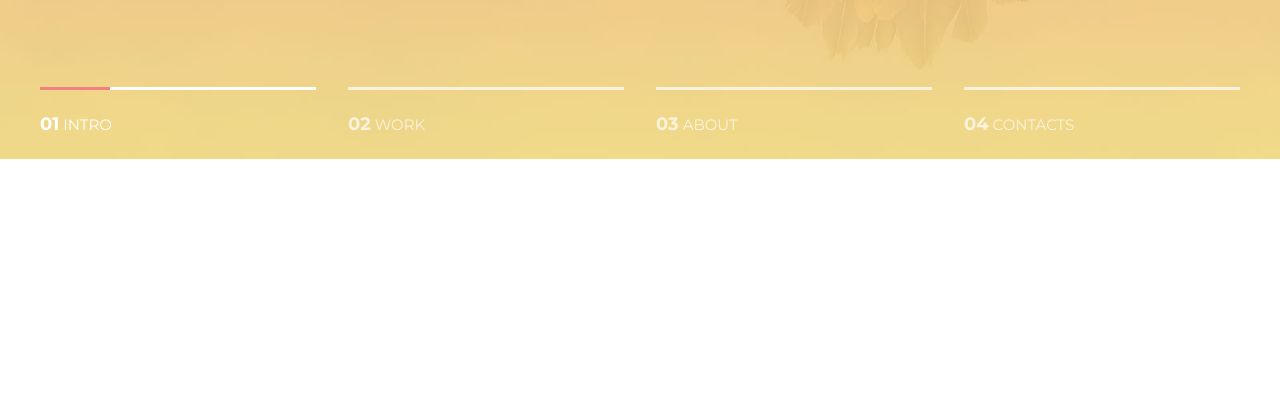
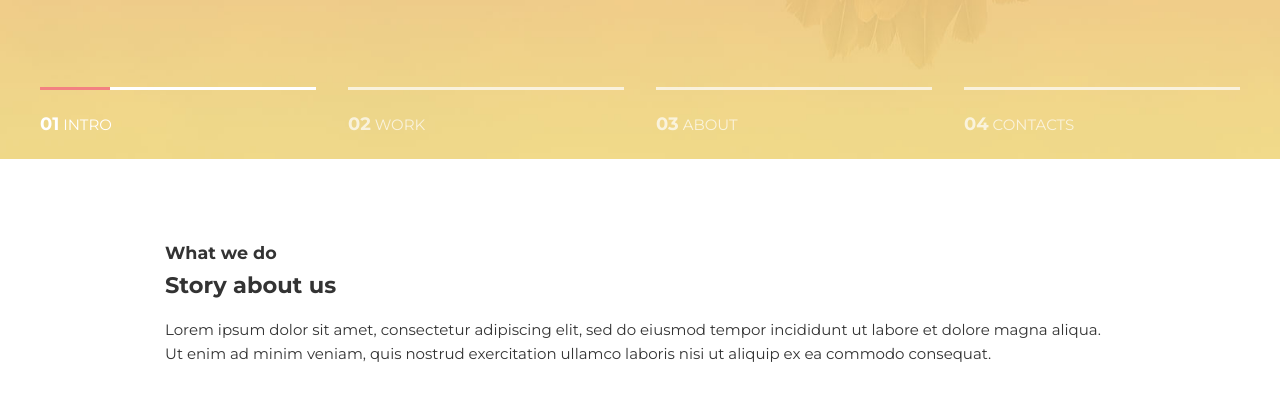
Before and after one commit to nikolay4irkov/MoGo, a plain HTML site: page index.html in a window 1280 px wide. Shown: the part 641-1042 px from the top of the page. Before the commit the page ends 800 px from the top, so only its background shows below. Drawn offline with Linux system fonts and the light colour scheme.

Commit message:
about us section started

```diff
--- a/assets/css/style.css
+++ b/assets/css/style.css
@@ -200,3 +200,18 @@ h1, h2, h3, h4, h5, h6 {
 	font-size: 18px;
 	font-weight: 700;
 }
+
+/* Section*/
+
+.section {
+	padding: 80px 0;
+
+}
+
+.section__header {
+	margin-bottom: 40px;
+	width: 100%;
+	max-width: 950px;
+	margin: 0 auto 40px;
+
+}
--- a/index.html
+++ b/index.html
@@ -58,6 +58,17 @@
 		</div>
 	</div>
 
+<section class="section">
+	<div class="container">
+		<div class="section__header">
+			<h3 class="section__subtitle">What we do</h3>
+			<h2 class="section__title">Story about us</h2>
+			<div class="section__text">
+				<p>Lorem ipsum dolor sit amet, consectetur adipiscing elit, sed do eiusmod tempor incididunt ut labore et dolore magna aliqua. Ut enim ad minim veniam, quis nostrud exercitation ullamco laboris nisi ut aliquip ex ea commodo consequat. </p>
+			</div>
+		</div>
+	</div>
+</section>
 
 </body>
 </html>
```
